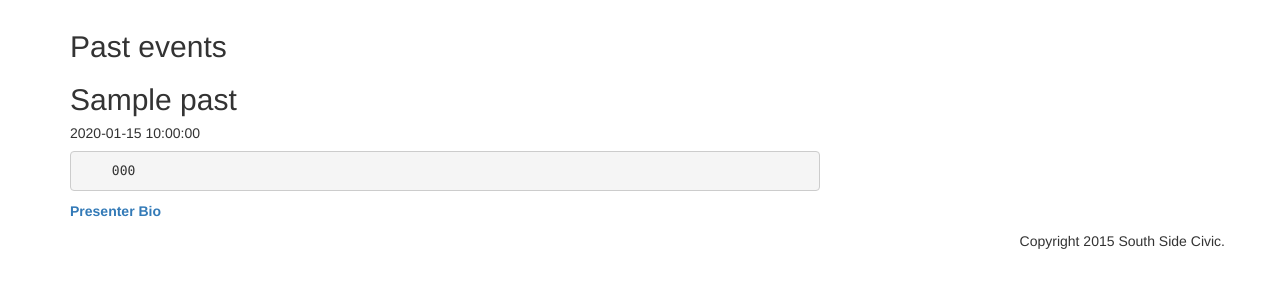
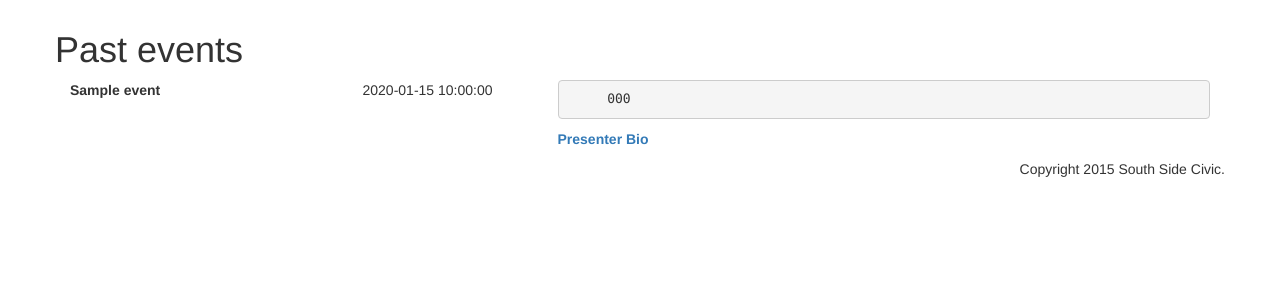
Before and after one commit to davefoote/SSC, a Flask app: template templates/past_events.html in a window 1280 px wide. Shown: the part 75-375 px from the top of the page. Run offline with Flask 2, Linux system fonts and the light colour scheme; the template is opened without the code that fills it: most values are stand-ins (such as "Sample title", 1, 10 or a date in 2020); some libraries are stand-ins or nearby versions.

Commit message:
minor formatting change

```diff
--- a/templates/past_events.html
+++ b/templates/past_events.html
@@ -3,21 +3,24 @@
 {% block content %}
 
 <div class="row">
-    <div class="col-sm-8">
-      <h2>Past events</h2>
-
-      {% for p in past %}
-        <h2>{{ p.title }}</h2>
-        <h5>{{ p.date }}</h5>
-
-        {% filter markdown %}
-        {{ p.description.decode("utf-8") }}
-        {% endfilter %}
-
-        <p><strong><a href="{{ p.website }}">Presenter Bio</a></strong></p>
-
-      <p></p>
-      {% endfor %}
+    <h1>Past events</h1>
+</div>
+{% for event in past %}
+   <div class="row">
+      <div class="col-sm-3">
+         <strong>{{ event.title }}</strong>
+      </div>
+      <div class="col-sm-2">
+         {{ event.date }}
+      </div>
+      <div class="col-sm-7">
+         {% filter markdown %}
+         {{ event.description.decode("utf-8") }}
+         {% endfilter %}
+         <p><strong><a href="{{ event.website }}">Presenter Bio</a></strong></p>
+      </div>
+   </div>
+{% endfor %}
 
 
 {% endblock %}
```
